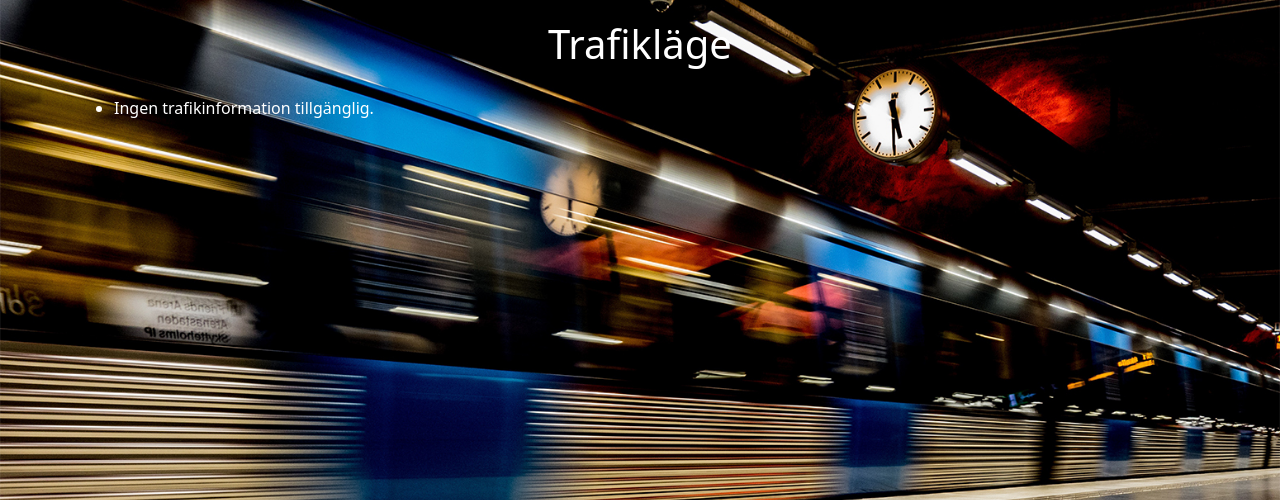
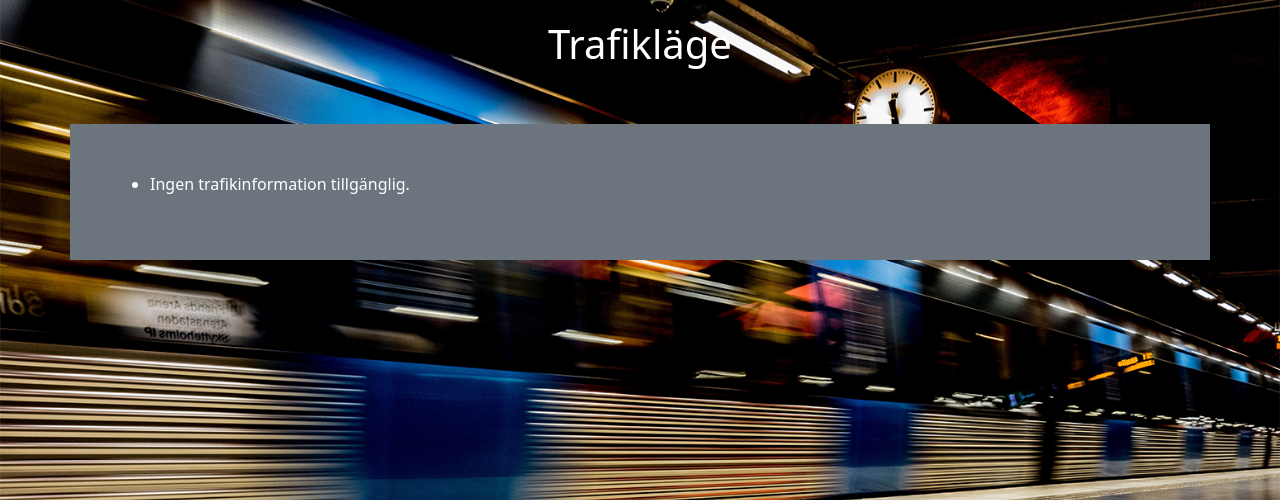
Before and after one commit to lilaldo/Grupparbete2, a Flask app: page /trafiklage in a window 1280 px wide. Shown: the part 80-580 px from the top of the page. Run offline with Flask 3, Linux system fonts and the light colour scheme; data that the repository does not hold is empty; some libraries are stand-ins or nearby versions.

Commit message:
ändrat till vit text så man ser vad som står.

```diff
--- a/application/templates/layout.html
+++ b/application/templates/layout.html
@@ -27,7 +27,7 @@
         </div>
         <div id="footer">
             {% block footer %}{% include "footer.html" %}{% endblock %}
-            <style>
+            <style> /* anpassar footer för snyggare gui */
                 #footer {
                     position: fixed;
                     bottom: 0;
--- a/application/templates/trafiklage.html
+++ b/application/templates/trafiklage.html
@@ -10,7 +10,8 @@
 </div>
 <div class="container">
     <div class="row">
-        <div class="col" style="color: white; margin-top: 20px;">
+        <div class="bg-secondary text-white p-5 mb-5 mt-5">
+        <div class="col" style="color: white;">
             <ul>
                 {% if traffic_data and traffic_data.ResponseData %}
                 {% for traffic_type in traffic_data.ResponseData.TrafficTypes %}
@@ -30,6 +31,7 @@
                 {% endif %}
             </ul>
         </div>
+        </div>
     </div>
 </div>
 {% endblock %}
```
